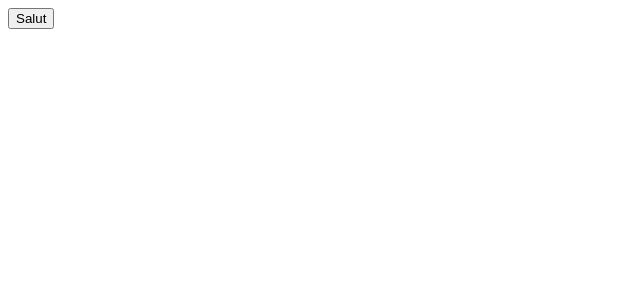
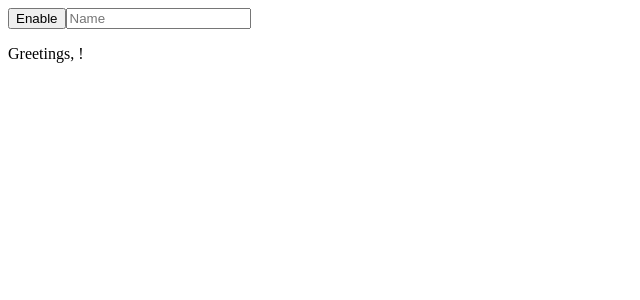
Before and after one commit to FlashxArrow/angular-tasks, an Angular app in the folder first-angular-project/: page / in a window 1280 px wide. Shown: the top 300 px of the page, without its empty margins (0-640 px from the left). Built offline with nearby package versions, Linux system fonts and the light colour scheme.

Commit message:
Task-5-done

```diff
--- a/first-angular-project/src/app/app.component.html
+++ b/first-angular-project/src/app/app.component.html
@@ -1 +1,3 @@
-<button> Salut </button>
+<button (click)="enableButton()"> Enable </button>
+<input type="text" placeholder="Name" [(ngModel)]="Username" [readOnly]="ReadOnly">
+<p> Greetings, {{ Username }}!</p>
--- a/first-angular-project/src/app/app.component.ts
+++ b/first-angular-project/src/app/app.component.ts
@@ -6,5 +6,9 @@ import { Component } from '@angular/core';
   styleUrls: ['./app.component.css']
 })
 export class AppComponent {
-  title = 'first-angular-project';
+  Username: string = ""
+  ReadOnly: boolean = true
+  enableButton() {
+    this.ReadOnly = !this.ReadOnly;
+  }
 }
--- a/first-angular-project/src/app/app.module.ts
+++ b/first-angular-project/src/app/app.module.ts
@@ -1,6 +1,6 @@
 import { NgModule } from '@angular/core';
 import { BrowserModule } from '@angular/platform-browser';
-
+import { FormsModule } from '@angular/forms';
 import { AppComponent } from './app.component';
 
 @NgModule({
@@ -8,7 +8,8 @@ import { AppComponent } from './app.component';
     AppComponent
   ],
   imports: [
-    BrowserModule
+    BrowserModule,
+    FormsModule
   ],
   providers: [],
   bootstrap: [AppComponent]
```
